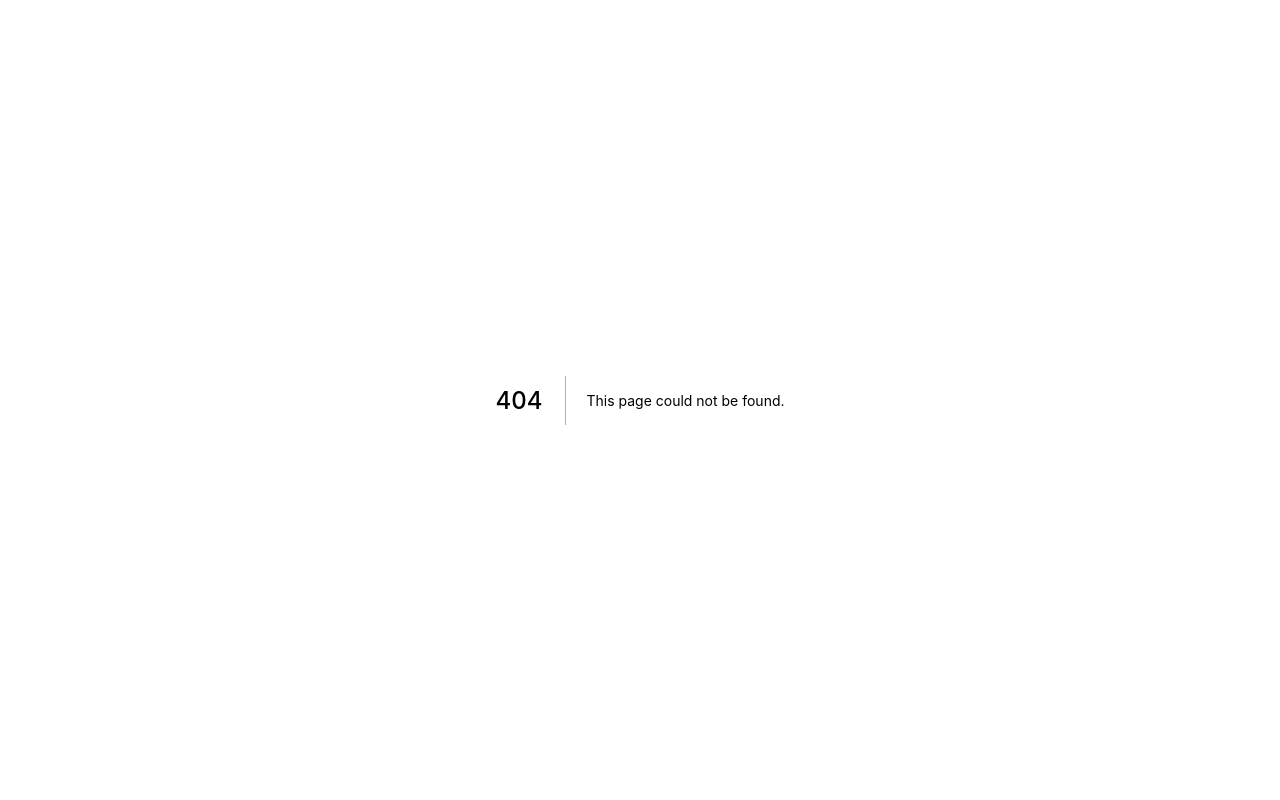
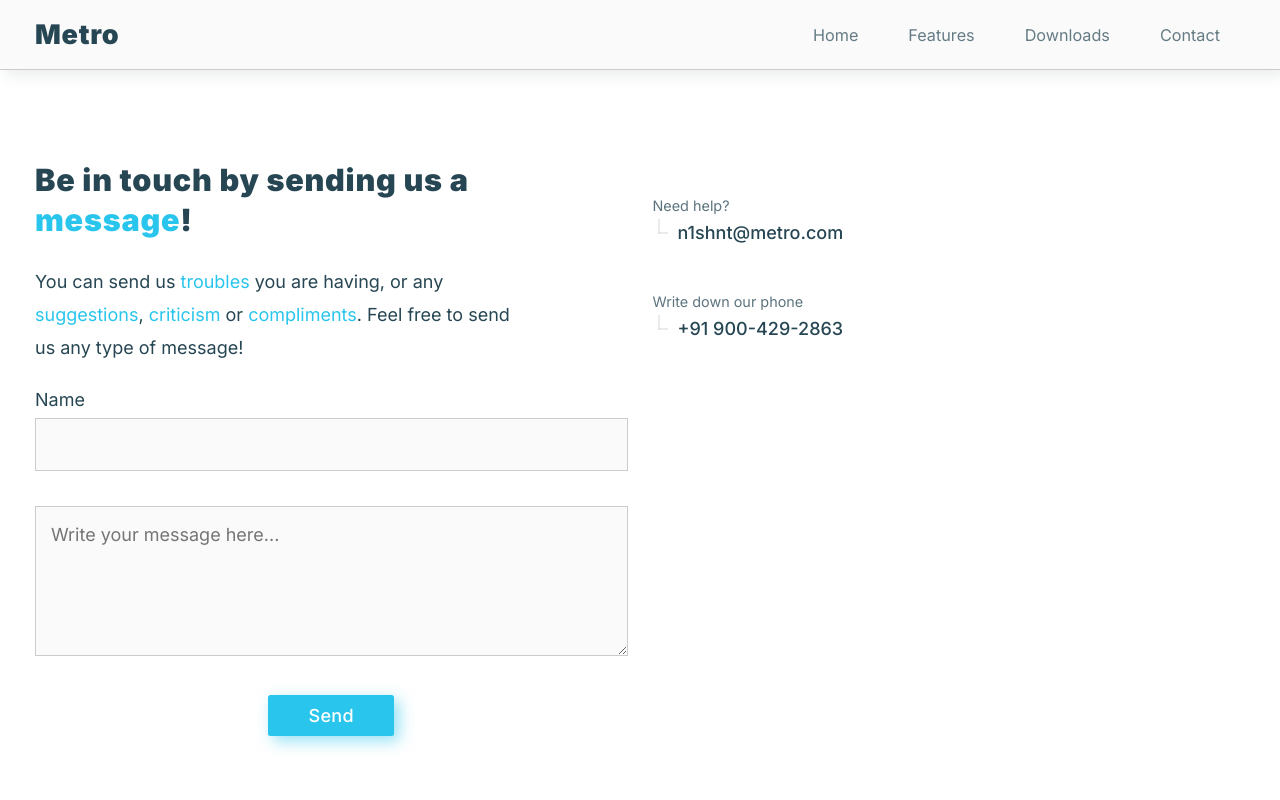
Before and after one commit to ComradeCat24/metro_landing, a Next.js app: page /contact in a window 1280 px wide. Before the commit this address had no page. Shown: the top 800 px of the page. Built offline with nearby package versions, Linux system fonts and the light colour scheme.

Commit message:
💄 add: ContactUs page

```diff
--- a/components/Footer/index.js
+++ b/components/Footer/index.js
@@ -25,16 +25,24 @@ const Footer = () => {
                 <ul>
                     <Fade bottom cascade>
                         <a href="/">
-                            <li>Home</li>
+                            <li>
+                                <i className={style.icon}>/</i>Home
+                            </li>
                         </a>
                         <a href="/features">
-                            <li>Features</li>
+                            <li>
+                                <i className={style.icon}>/</i>Features
+                            </li>
                         </a>
                         <a href="/downloads">
-                            <li>Downloads</li>
+                            <li>
+                                <i className={style.icon}>/</i>Downloads
+                            </li>
                         </a>
                         <a href="/contact">
-                            <li>Contact</li>
+                            <li>
+                                <i className={style.icon}>/</i>Contact
+                            </li>
                         </a>
                     </Fade>
                 </ul>
--- a/components/Footer/style.module.scss
+++ b/components/Footer/style.module.scss
@@ -43,6 +43,12 @@
     .footer-links ul {
         li {
             margin: $default-spacing 0;
+
+            .icon {
+                width: 20px;
+                height: 20px;
+                margin-right: 10px;
+            }
         }
     }
 
--- /dev/null
+++ b/components/Presentation/style.module.scss
@@ -0,0 +1,23 @@
+@import '../../scss/config.scss';
+@import '../../scss/animation.scss';
+
+.container {
+    border-bottom: 1px solid #ccc;
+    @include flex();
+
+    height: 100vh;
+    background: #fafafa;
+
+    > h1 {
+        animation: r-l 1s ease-in-out;
+    }
+    > .description {
+        text-align: justify;
+        animation: l-r 1s ease-in-out;
+        margin-bottom: 50px;
+    }
+
+    > button {
+        animation: b-t 1s ease-in-out;
+    }
+}
--- /dev/null
+++ b/pages/contact/ContactData.js
@@ -0,0 +1,22 @@
+import Fade from 'react-reveal/Fade';
+import style from './style.module.scss';
+
+const Contact = () => {
+    return (
+        <Fade bottom cascade>
+            <div className={style.contact}>
+                <div className={style.email}>
+                    <p className={style.title}>Need help?</p>
+                    <span className={style.data}>n1shnt@metro.com</span>
+                </div>
+
+                <div className={style.phone}>
+                    <p className={style.title}>Write down our phone</p>
+                    <span className={style.data}>+91 900-429-2863</span>
+                </div>
+            </div>
+        </Fade>
+    );
+};
+
+export default Contact;
--- /dev/null
+++ b/pages/contact/Form.js
@@ -0,0 +1,41 @@
+import style from './style.module.scss';
+import Fade from 'react-reveal/Fade';
+
+const Contact = () => {
+    const submitForm = (event) => {
+        //...
+        return;
+    };
+
+    return (
+        <Fade bottom cascade>
+            <form
+                className={style.form}
+                onSubmit={(event) => submitForm(event)}
+            >
+                <div className={style['form-name']}>
+                    <label htmlFor="name">Name</label>
+                    <input
+                        className={style.input}
+                        type="text"
+                        id="name"
+                        required
+                        maxLength={35}
+                    />
+                </div>
+
+                <textarea
+                    placeholder="Write your message here..."
+                    className={style.input}
+                    required
+                ></textarea>
+
+                <button className="btn" type="submit">
+                    Send
+                </button>
+            </form>
+        </Fade>
+    );
+};
+
+export default Contact;
--- /dev/null
+++ b/pages/contact/Message.js
@@ -0,0 +1,23 @@
+import style from './style.module.scss';
+import Fade from 'react-reveal/Fade';
+
+const Contact = () => {
+    return (
+        <Fade bottom cascade>
+            <div className={style.message}>
+                <h1 className={`${style['message-title']} title`}>
+                    Be in touch by sending us a <span>message</span>!
+                </h1>
+
+                <p className={style['message-description']}>
+                    You can send us <span>troubles</span> you are having, or any{' '}
+                    <span>suggestions</span>, <span>criticism</span> or{' '}
+                    <span>compliments</span>. Feel free to send us any type of
+                    message!
+                </p>
+            </div>
+        </Fade>
+    );
+};
+
+export default Contact;
--- /dev/null
+++ b/pages/contact/index.js
@@ -0,0 +1,24 @@
+import style from './style.module.scss';
+import Header from '../../components/Header';
+import Footer from '../../components/Footer';
+import ContactData from './ContactData';
+import Form from './Form';
+import Message from './Message';
+
+const Contact = () => {
+    return (
+        <main>
+            <Header />
+            <section className={style.container} id="contact">
+                <div className={style.content}>
+                    <Message />
+                    <ContactData />
+                    <Form />
+                </div>
+            </section>
+            <Footer />
+        </main>
+    );
+};
+
+export default Contact;
--- /dev/null
+++ b/pages/contact/style.module.scss
@@ -0,0 +1,154 @@
+@import '../../scss/config.scss';
+
+.container {
+    padding: 20vh $default-spacing;
+}
+
+.content {
+    height: auto;
+    display: grid;
+    gap: 25px;
+    justify-content: center;
+}
+
+.message {
+    grid-row: 1;
+
+    &-title {
+        line-height: 40px;
+
+        > span {
+            color: $main;
+        }
+    }
+
+    &-description {
+        @include description(true, left);
+        margin: 0;
+    }
+}
+
+.form {
+    grid-row: 2;
+    text-align: center;
+
+    .input {
+        width: 100%;
+        border: $default-border;
+        padding: 15px;
+
+        background: #fafafa;
+        transition: background 0.15s ease-in-out;
+
+        &:valid,
+        &:focus {
+            background: #fff;
+        }
+    }
+
+    &-name {
+        width: 100%;
+        @include flex(0, flex-start);
+
+        > label {
+            margin-bottom: 8px;
+        }
+
+        > input.input {
+            font-size: 0.8em;
+        }
+    }
+
+    textarea {
+        font-size: 1em;
+        line-height: 25px;
+        resize: vertical;
+        margin: $default-spacing 0;
+        max-height: 250px;
+        min-height: 150px;
+    }
+}
+
+.contact {
+    grid-row: 3;
+
+    .phone,
+    .email {
+        margin: 25px 0;
+
+        > .title {
+            position: relative;
+
+            margin-bottom: 8px;
+
+            &:before,
+            &:after {
+                content: '';
+                position: absolute;
+                left: 5px;
+
+                background: rgba(#ccc, 0.5);
+            }
+
+            $before-height: 15px;
+
+            &:before {
+                bottom: -$before-height - 5px;
+
+                width: 2px;
+                height: $before-height;
+            }
+
+            &:after {
+                $before-width: 10px;
+
+                bottom: -$before-height - 5px;
+
+                width: $before-width;
+                height: 2px;
+            }
+        }
+
+        > .data {
+            margin-left: 25px;
+            font-weight: 500;
+        }
+    }
+}
+
+/* default class */
+.title {
+    font-size: 0.8em;
+    opacity: 0.75;
+}
+
+@media (min-width: 900px) {
+    .content {
+        grid-template-columns: 1fr 1fr;
+
+        .message,
+        .contact,
+        .form {
+            grid-row: initial;
+        }
+    }
+
+    .message-description {
+        @include description(false, left);
+        max-width: none;
+    }
+
+    .contact {
+        display: flex;
+        flex-direction: column;
+        justify-content: flex-end;
+    }
+
+    .form-name > input.input {
+        font-size: 0.95em;
+    }
+
+    .opening-box {
+        max-width: 500px;
+    }
+}
```
Also changed, not shown: components/Presentation/index.js (added, +20 -0 lines).
